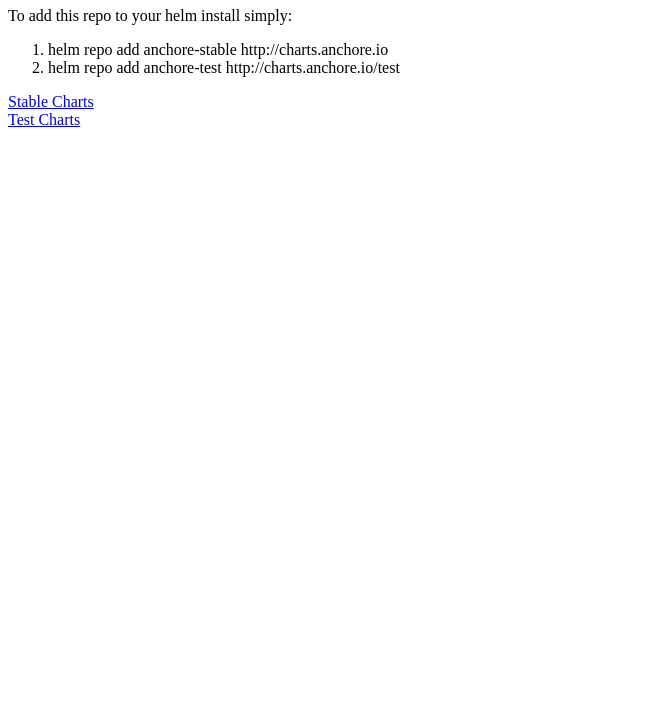
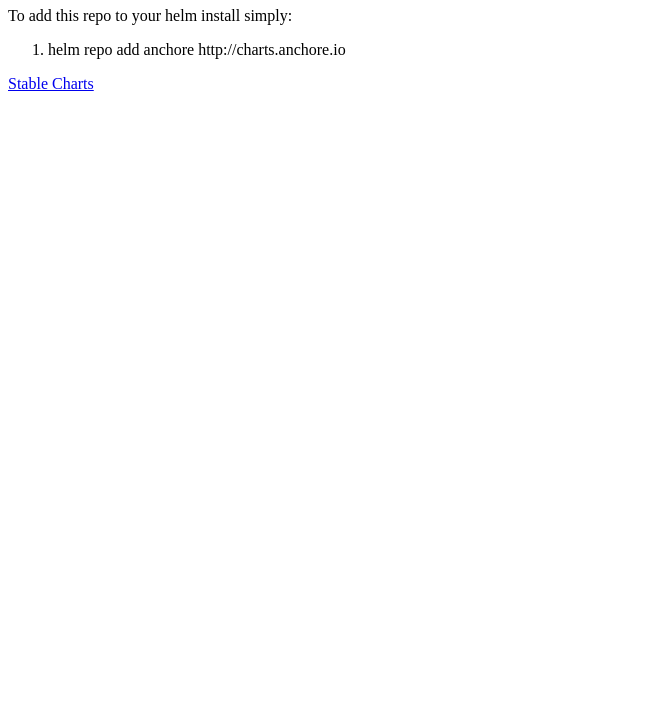
Before and after one commit to anchore/anchore-charts, a plain HTML site: page index.html in a window 1280 px wide. Shown: the part 73-800 px from the top of the page, without its empty margins (0-655 px from the left). Drawn offline with Linux system fonts and the light colour scheme.

Commit message:
remove test repo & fix link to index.yaml
Signed-off-by: Brady Todhunter <bradyt@anchore.com>

```diff
--- a/index.html
+++ b/index.html
@@ -11,17 +11,12 @@
     To add this repo to your helm install simply:
 
 <ol>
-<li>helm repo add anchore-stable http://charts.anchore.io</li>
-<li>helm repo add anchore-test http://charts.anchore.io/test</li>
+<li>helm repo add anchore http://charts.anchore.io</li>
 </ol>
 
 </p>
 <p>
-<a href="stable/index.yaml">Stable Charts</a>
-<br>
-
-<a href="test/index.yaml">Test Charts</a>
-
+<a href="index.yaml">Stable Charts</a>
 </p>
 </body>
 </html>
```
